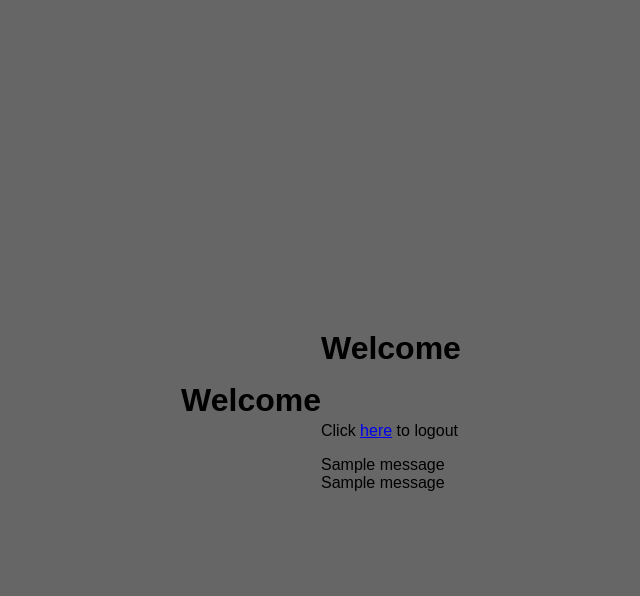
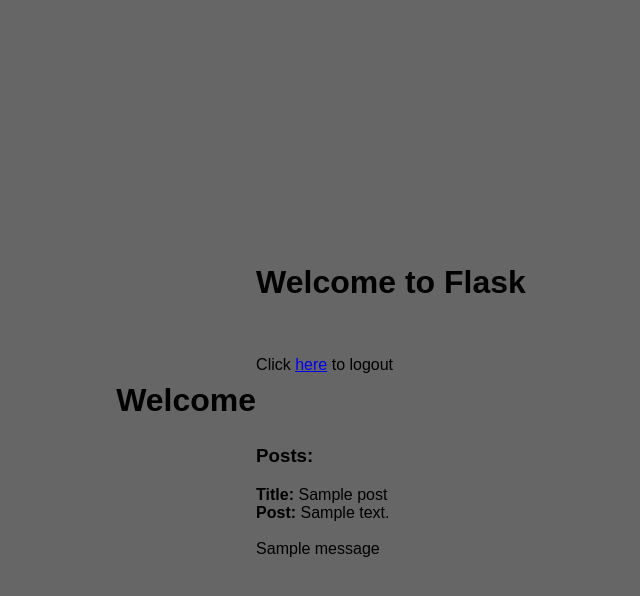
Before and after one commit to Caua-miguel/flask_login, a Flask app: template project/templates/index.html in a window 1280 px wide. Shown: the top 596 px of the page, without its empty margins (319-959 px from the left). Run offline with Flask 3, Linux system fonts and the light colour scheme; the template is opened without the code that fills it: most values are stand-ins (such as "Sample title", 1, 10 or a date in 2020); one stand-in notice (Sample message) is shown.

Commit message:
feat: database

```diff
--- a/project/templates/index.html
+++ b/project/templates/index.html
@@ -1,13 +1,15 @@
 {% extends "base.html" %}
 {% block content %}
 
-    <div class="container">
-        <h1>Welcome</h1>
+    <h1>Welcome to Flask</h1>
+    <br>
+    <p>Click <a href="/logout">here</a> to logout</p>
+    <br><br>
+    <h3>Posts:</h3>
+    {% for post in posts %}
+        <strong>Title:</strong> {{ post.title }} <br>
+        <strong>Post:</strong> {{ post.description }} <br>
         <br>
-        <p>Click <a href="/logout">here</a> to logout</p>
-        {% for message in get_flashed_messages() %}
-            {{ message }}
-        {% endfor %}
-    </div>
+    {% endfor %}
 
 {% endblock %}
--- a/run.py
+++ b/run.py
@@ -1,12 +1,14 @@
 
-from flask import Flask, render_template, request, url_for, redirect, session, flash
+from flask import Flask, render_template, request, url_for, redirect, session, flash, g
 from jinja2 import FileSystemLoader
 from functools import wraps
 import os
+import sqlite3
 
 app = Flask(__name__)
 
 app.secret_key = "123"
+# app.database = "database/storege/sample.db"
 
 # login required decorator
 def login_required(f):
@@ -27,7 +29,11 @@
 @app.route('/')
 @login_required
 def home():
-    return render_template('index.html')
+    g.db = connect_db()
+    cur = g.db.execute('select * from posts')
+    posts = [dict(title=row[0], description=row[1]) for row in cur.fetchall()]
+    g.db.close()
+    return render_template('index.html', posts=posts)
 
 @app.route('/login', methods=['GET', 'POST'])
 def login():
@@ -48,6 +54,10 @@
     flash('You were just logged out!')
     return redirect(url_for('welcome'))
 
+def connect_db():
+    db_path = os.path.join(os.path.dirname(__file__), 'database', 'storage', 'sample.db')
+    return sqlite3.connect(db_path)
+
 @app.route('/welcome')
 def welcome():
     return render_template('base.html')
```
Also changed, not shown: database/storage/sql.py.
